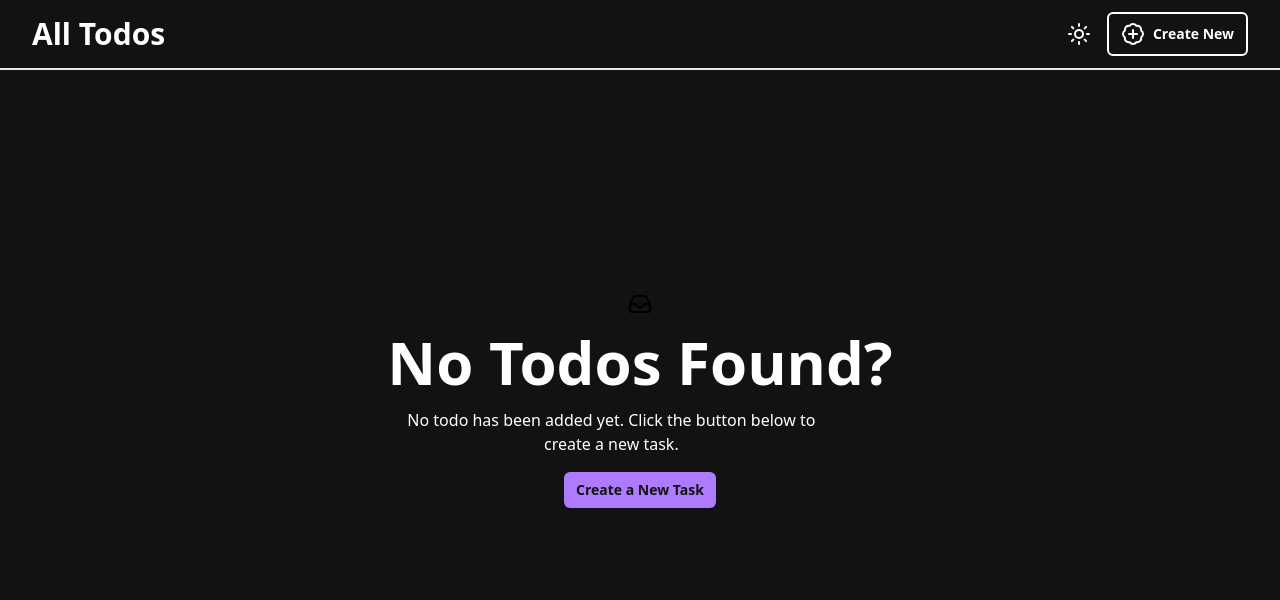
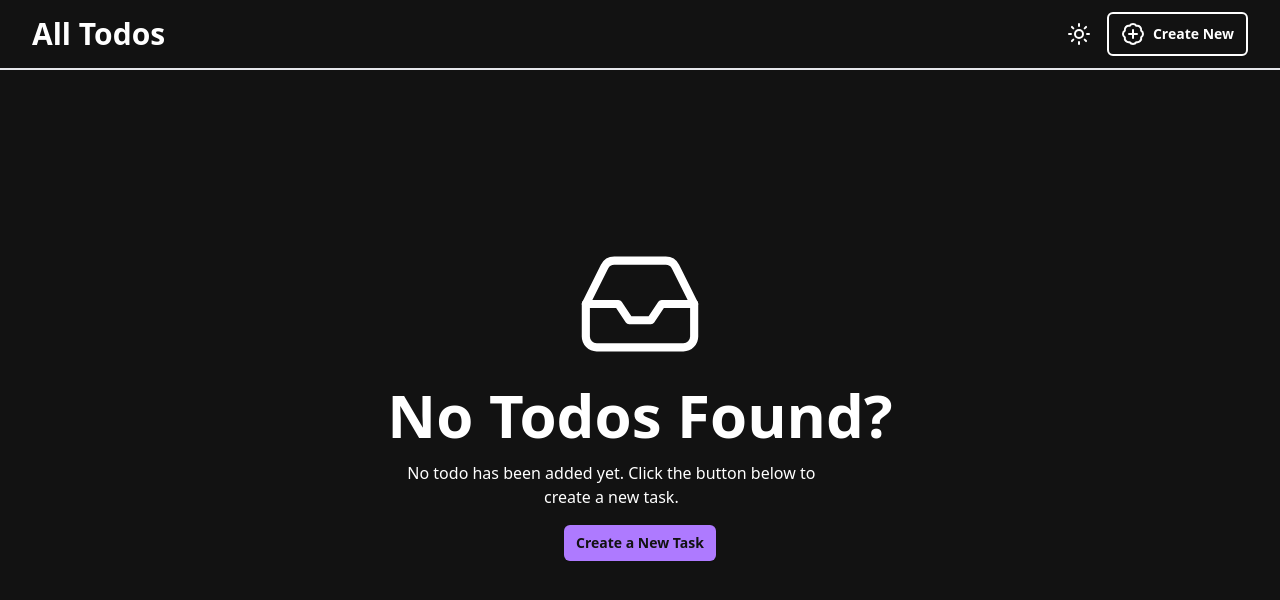
Before and after one commit to TheChirag356/todo-web-app, a React (Vite) app in the folder client/: page / in a window 1280 px wide. Shown: the top 600 px of the page. Built offline with nearby package versions, Linux system fonts and the light colour scheme.

Commit message:
feat: Add Sonner toaster component and update light and dark theme

```diff
--- a/client/src/components/Hero/Hero.jsx
+++ b/client/src/components/Hero/Hero.jsx
@@ -1,5 +1,6 @@
 import React, { useState } from "react";
 import { Inbox, Trash2 } from "lucide-react";
+import { Toaster, toast } from "sonner";
 import { DialogBox } from "../DialogBox/DialogBox.jsx";
 
 function Hero() {
@@ -41,12 +42,13 @@ function Hero() {
 
   return (
     <div className="dark:bg-[#121212] min-h-screen relative flex items-center justify-center">
+      <Toaster richColors />
       {task.length === 0 ? (
-        <div className="flex flex-col items-center gap-4">
+        <div className="flex flex-col items-center gap-4 text-black dark:text-white">
           {theme === "dark" ? (
-            <Inbox color="#fff" size={130} strokeWidth={1.5} />
+            <Inbox size={130} strokeWidth={1.5} />
           ) : (
-            <Inbox />
+            <Inbox size={130} strokeWidth={1.5} />
           )}
           <div className="dark:text-white text-black text-center">
             <h2 className="font-bold text-6xl pb-4">No Todos Found?</h2>
--- a/client/src/components/Navbar/Navbar.jsx
+++ b/client/src/components/Navbar/Navbar.jsx
@@ -22,7 +22,7 @@ export function Navbar() {
     <div className="absolute w-full bg-white dark:bg-[#121212] border-b-2 z-50">
       <div className="mx-auto flex max-w-7xl items-center justify-between px-4 py-3 sm:px-6 lg:px-8">
         <div className="inline-flex items-center space-x-2">
-          <span className="font-bold text-white text-3xl">All Todos</span>
+          <span className="font-bold text-black dark:text-white text-3xl">All Todos</span>
         </div>
         <div className="flex items-center justify-center gap-4">
           <button onClick={changeTheme}>
@@ -30,7 +30,7 @@ export function Navbar() {
           </button>
           <button
             type="button"
-            className="rounded-md dark:bg-[#121212] px-3 py-2 text-sm font-semibold text-white shadow-sm flex items-center gap-2 border-white border-2 "
+            className="rounded-md dark:bg-[#121212] px-3 py-2 text-sm font-semibold text-black dark:text-white shadow-sm flex items-center gap-2 border-slate-950 dark:border-white border-2 "
           >
             <BadgePlus />
             Create New
```
